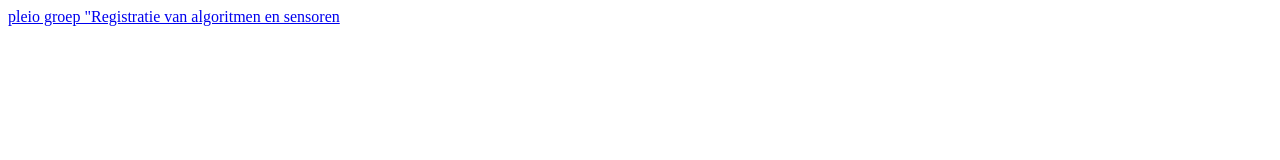
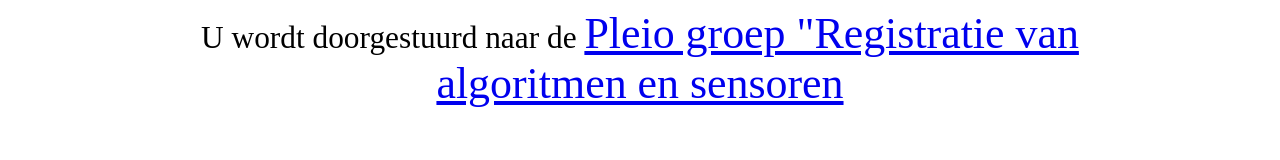
Before and after one commit to Algoritmeregister/pleio-fwd, a plain HTML site: page index.html in a window 1280 px wide. Drawn offline with Linux system fonts and the light colour scheme.

Commit message:
Update index.html

```diff
--- a/index.html
+++ b/index.html
@@ -1,7 +1,19 @@
 <!DOCTYPE html>
 <html>
-  <head><meta http-equiv="refresh" content="1; URL=https://kennisnetwerkdata.pleio.nl/groups/view/e724a355-a0e8-41ed-b436-adad74da1913/registratie-van-algoritmen-en-sensoren" /></head>
+  <head>
+    <meta http-equiv="refresh" content="1; URL=https://kennisnetwerkdata.pleio.nl/groups/view/e724a355-a0e8-41ed-b436-adad74da1913/registratie-van-algoritmen-en-sensoren" />
+    <style>
+      html, body, a {
+        font-size: 1.4em;
+        font-color: #777;
+      }
+      center {
+        max-width: 32em;
+        margin: auto;
+      }
+    </style>
+  </head>
   <body>
-    <a href="https://kennisnetwerkdata.pleio.nl/groups/view/e724a355-a0e8-41ed-b436-adad74da1913/registratie-van-algoritmen-en-sensoren">pleio groep "Registratie van algoritmen en sensoren</a>
+    <center>U wordt doorgestuurd naar de <a href="https://kennisnetwerkdata.pleio.nl/groups/view/e724a355-a0e8-41ed-b436-adad74da1913/registratie-van-algoritmen-en-sensoren">Pleio groep "Registratie van algoritmen en sensoren</a></center>
   </body>
 </html>
```
